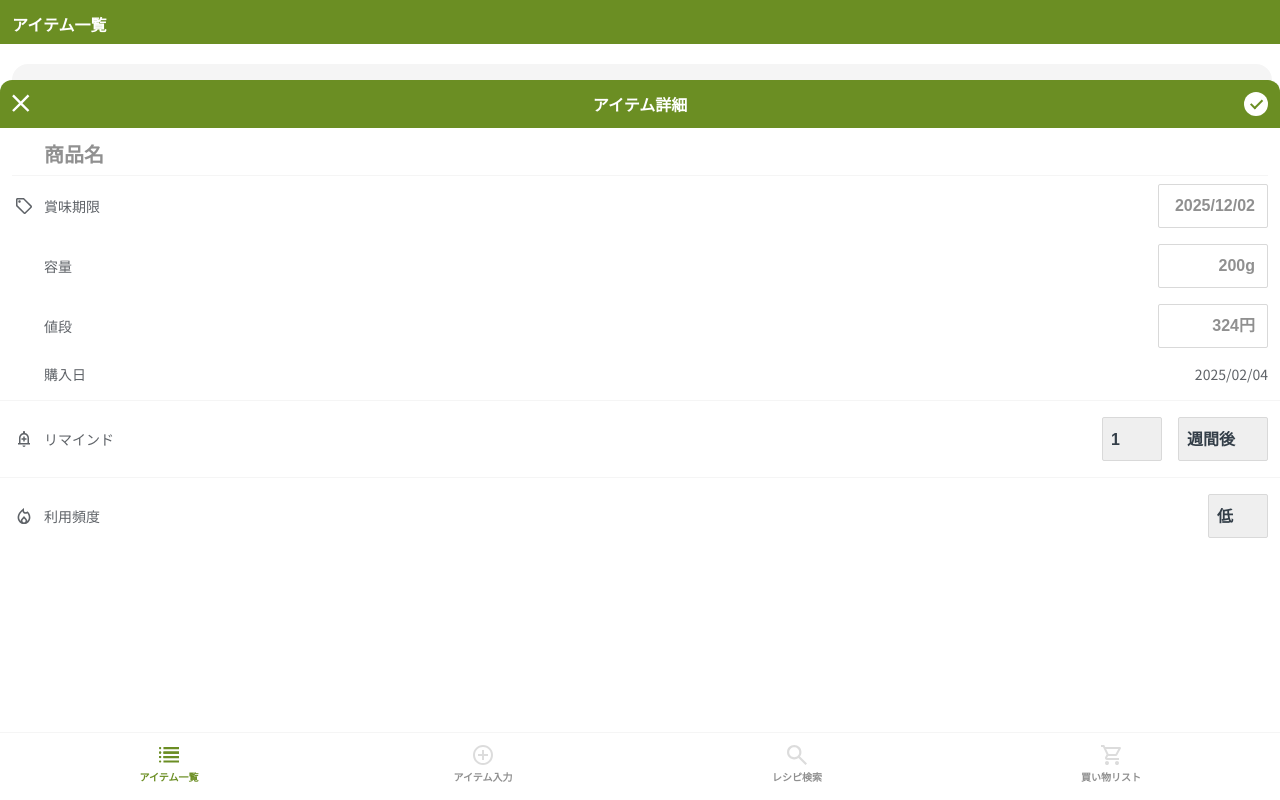
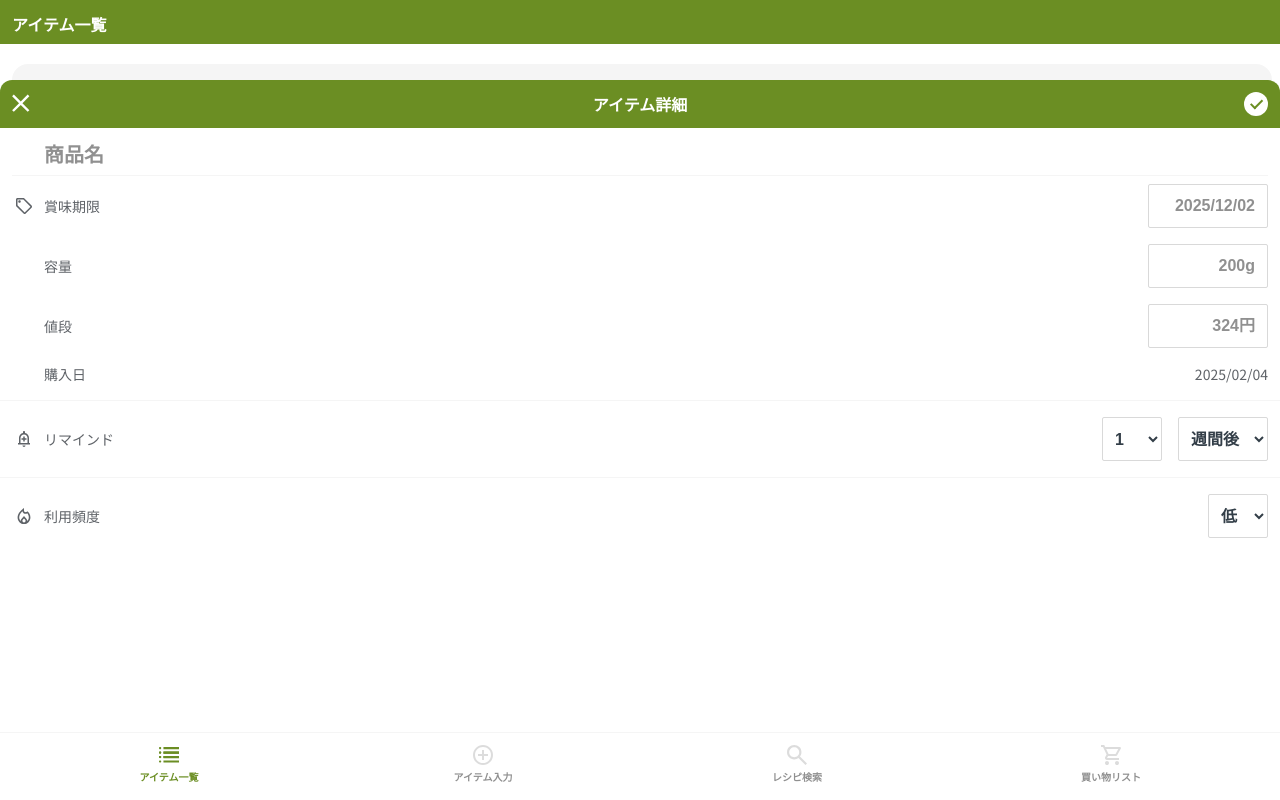
Before and after one commit to aoi-kubo/SLC, a plain HTML site: page index.html in a window 1280 px wide. Both pictures are taken after a click on the link "追加". Shown: the top 800 px of the page. Drawn offline with nearby package versions, Linux system fonts and the light colour scheme.

Commit message:
アイテム詳細の修正

```diff
--- a/css/main.css
+++ b/css/main.css
@@ -220,13 +220,12 @@ h1 {
   border-radius: 2px;
   font-size: 16px;
   font-weight: bold;
-  width: 110px;
+  width: 120px;
   color: #333E48;
   text-align: right;
   padding: 8px 12px;
   box-sizing: border-box;
-  -webkit-appearance: none;
-  appearance: none;
+  background: #fff;
 }
 
 .modal-flex-02 {
```
